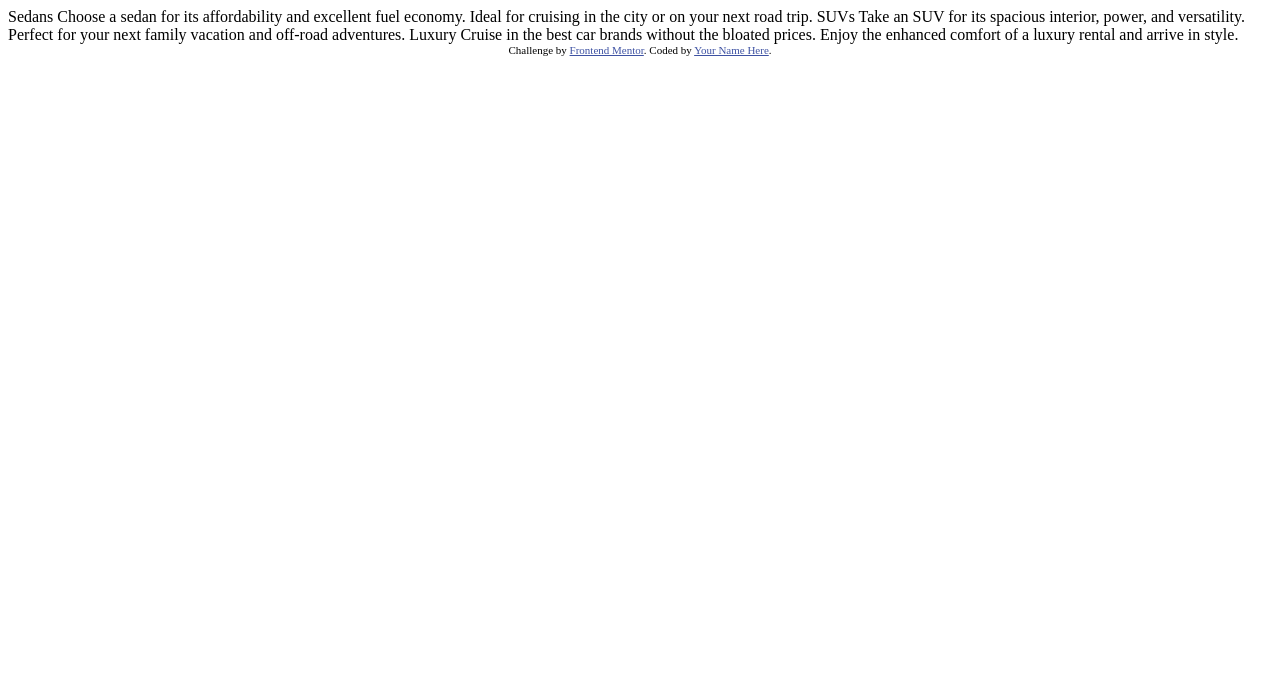
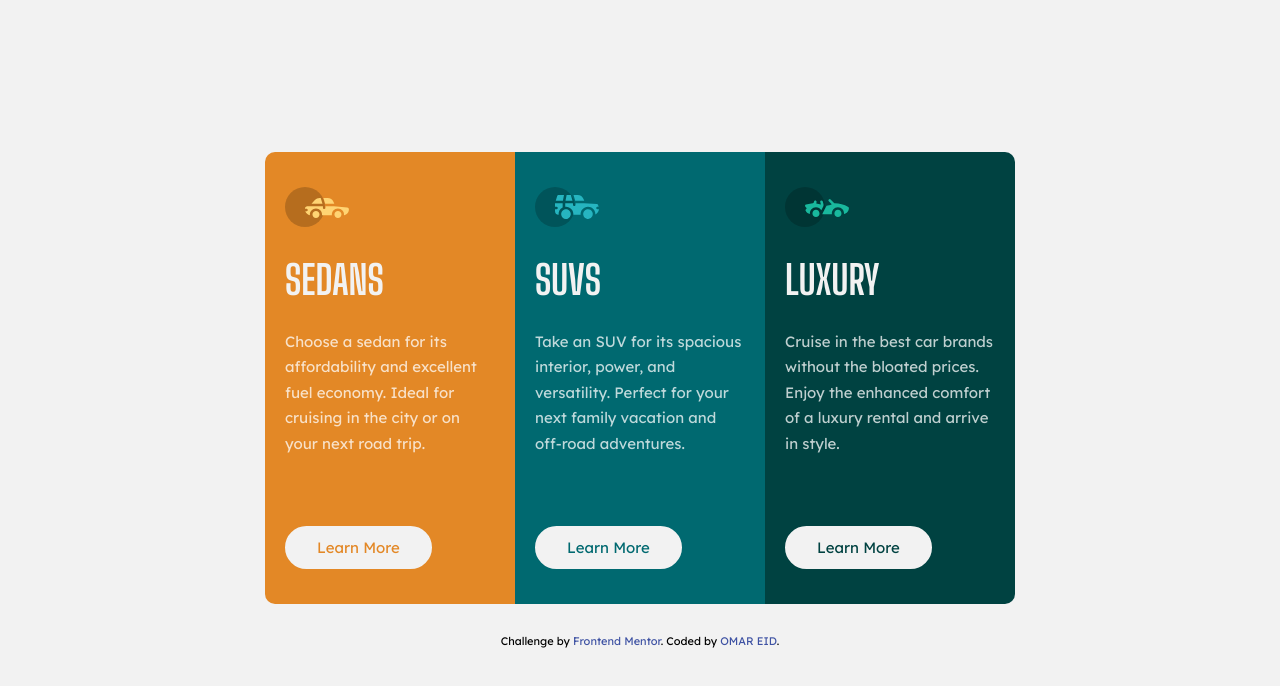
Before and after one commit to Om7r-2001/3-column-preview-card-component-main, a plain HTML site: page index.html in a window 1280 px wide. Drawn offline with Linux system fonts and the light colour scheme.

Commit message:
Upload The Project

```diff
--- /dev/null
+++ b/eid.css
@@ -0,0 +1,113 @@
+/* Google Fonts */
+@import url("https://fonts.googleapis.com/css2?family=Lexend+Deca&display=swap");
+@import url("https://fonts.googleapis.com/css2?family=Big+Shoulders+Display:wght@700&display=swap");
+/* Global Rules */
+* {
+  box-sizing: border-box;
+  padding: 0;
+  margin: 0;
+}
+:root {
+  --Bright-orange: hsl(31, 77%, 52%);
+  --Dark-cyan: hsl(184, 100%, 22%);
+  --Very-dark-cyan: hsl(179, 100%, 13%);
+  --Transparent-white: hsla(0, 0%, 100%, 0.75);
+  --Very-light-gray: hsl(0, 0%, 95%);
+}
+body {
+  font-family: "Lexend Deca", sans-serif;
+  font-optical-sizing: auto;
+  font-weight: 400;
+  font-style: normal;
+  font-size: 15px;
+  display: flex;
+  justify-content: center;
+  align-items: center;
+  min-height: 100vh;
+  background-color: var(--Very-light-gray);
+  padding: 20px 0;
+}
+/* STYLE */
+.page {
+  width: 750px;
+}
+.container {
+  display: flex;
+  margin-bottom: 30px;
+  border-radius: 10px;
+  overflow: hidden;
+}
+.container > div {
+  flex-basis: calc(100% / 3);
+  padding: 35px 20px;
+}
+.sedans {
+  background-color: var(--Bright-orange);
+}
+.suvs {
+  background-color: var(--Dark-cyan);
+}
+.luxury {
+  background-color: var(--Very-dark-cyan);
+}
+h2 {
+  font-family: "Big Shoulders Display", sans-serif;
+  font-optical-sizing: auto;
+  font-weight: 700;
+  font-style: normal;
+  text-transform: uppercase;
+  color: var(--Very-light-gray);
+  margin: 25px 0;
+  font-size: 40px;
+}
+p {
+  color: var(--Transparent-white);
+  line-height: 1.7;
+}
+p + a {
+  display: block;
+  text-decoration: none;
+  margin-top: 70px;
+  background-color: var(--Very-light-gray);
+  width: fit-content;
+  padding: 10px 30px;
+  border-radius: 25px;
+  text-transform: capitalize;
+  border: 2px solid var(--Very-light-gray);
+  transition: 0.3s;
+}
+.sedans a {
+  color: var(--Bright-orange);
+}
+.suvs a {
+  color: var(--Dark-cyan);
+}
+.luxury a {
+  color: var(--Very-dark-cyan);
+}
+p + a:hover {
+  background-color: transparent;
+  color: var(--Very-light-gray);
+}
+.attribution {
+  font-size: 11px;
+  text-align: center;
+}
+.attribution a {
+  text-decoration: none;
+  color: hsl(228, 45%, 44%);
+}
+@media (max-width: 767px) {
+    .page {
+        width: 375px;
+      }
+    .container {
+        flex-direction: column;
+    }
+    .container > div {
+        padding: 40px;
+    }
+    p + a {
+        margin-top: 20px;
+    }
+}
--- a/index.html
+++ b/index.html
@@ -1,36 +1,53 @@
 <!DOCTYPE html>
 <html lang="en">
   <head>
-  <meta charset="UTF-8">
-  <meta name="viewport" content="width=device-width, initial-scale=1.0"> <!-- displays site properly based on user's device -->
-
-  <link rel="icon" type="image/png" sizes="32x32" href="./images/favicon-32x32.png">
-
+    <meta charset="UTF-8" />
+    <meta name="viewport" content="width=device-width, initial-scale=1.0" />
+    <link
+      rel="icon"
+      type="image/png"
+      sizes="32x32"
+      href="./images/favicon-32x32.png" />
+    <link rel="stylesheet" href="eid.css" />
     <title>Frontend Mentor | 3-column preview card component</title>
-
-  <!-- Feel free to remove these styles or customise in your own stylesheet 👍 -->
-  <style>
-    .attribution { font-size: 11px; text-align: center; }
-    .attribution a { color: hsl(228, 45%, 44%); }
-  </style>
   </head>
   <body>
-
-  Sedans
-  Choose a sedan for its affordability and excellent fuel economy. Ideal for cruising in the city
-  or on your next road trip.
-
-  SUVs
-  Take an SUV for its spacious interior, power, and versatility. Perfect for your next family vacation
-  and off-road adventures.
-
-  Luxury
-  Cruise in the best car brands without the bloated prices. Enjoy the enhanced comfort of a luxury
-  rental and arrive in style.
-
+    <div class="page">
+      <div class="container">
+        <div class="sedans">
+          <img src="images/icon-sedans.svg" alt="sedans" />
+          <h2>Sedans</h2>
+          <p>
+            Choose a sedan for its affordability and excellent fuel economy.
+            Ideal for cruising in the city or on your next road trip.
+          </p>
+          <a href="#">learn more</a>
+        </div>
+        <div class="suvs">
+          <img src="images/icon-suvs.svg" alt="sedans" />
+          <h2>SUVs</h2>
+          <p>
+            Take an SUV for its spacious interior, power, and versatility.
+            Perfect for your next family vacation and off-road adventures.
+          </p>
+          <a href="#">learn more</a>
+        </div>
+        <div class="luxury">
+          <img src="images/icon-luxury.svg" alt="sedans" />
+          <h2>Luxury</h2>
+          <p>
+            Cruise in the best car brands without the bloated prices. Enjoy the
+            enhanced comfort of a luxury rental and arrive in style.
+          </p>
+          <a href="#">learn more</a>
+        </div>
+      </div>
       <div class="attribution">
-    Challenge by <a href="https://www.frontendmentor.io?ref=challenge" target="_blank">Frontend Mentor</a>.
-    Coded by <a href="#">Your Name Here</a>.
+        Challenge by
+        <a href="https://www.frontendmentor.io?ref=challenge" target="_blank"
+          >Frontend Mentor</a
+        >. Coded by <a href="#">OMAR EID</a>.
+      </div>
     </div>
   </body>
 </html>
```
Lines whose indentation alone changed are shown as unchanged.
